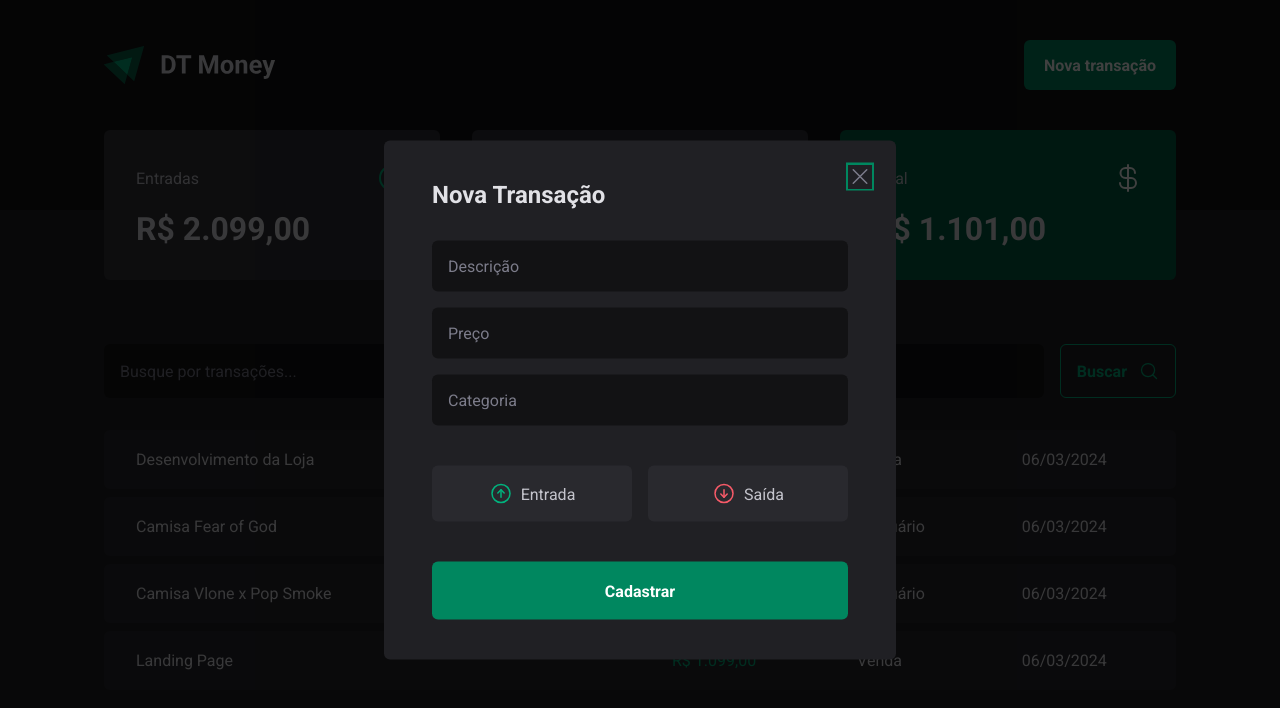
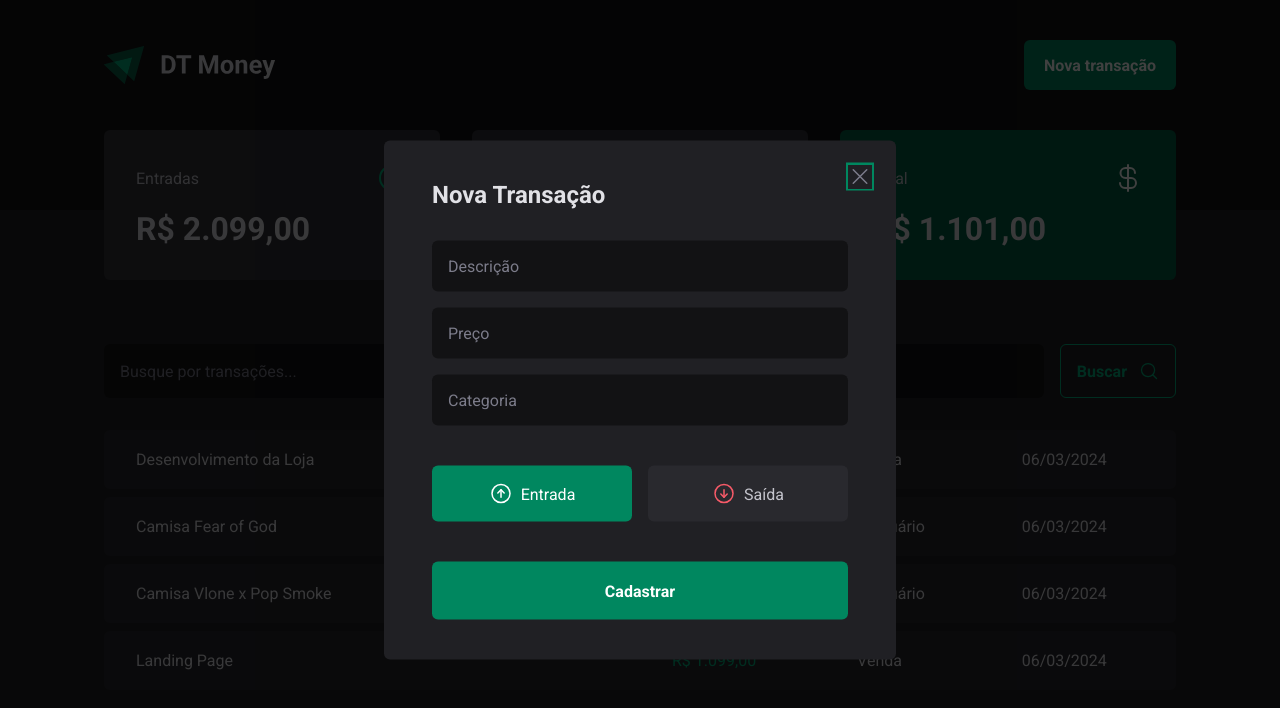
Before and after one commit to RuanCxrdoso/DT-Money, a React (Vite) app: page / in a window 1280 px wide. Both pictures are taken after a click on the button "Nova transação". Shown: the top 708 px of the page. Built offline with nearby package versions, Linux system fonts and the light colour scheme; data requests are answered from the project's data file.

Commit message:
feat: Add react hook form

```diff
--- a/src/components/NewTransactionModal/index.tsx
+++ b/src/components/NewTransactionModal/index.tsx
@@ -1,8 +1,32 @@
 import * as Dialog from '@radix-ui/react-dialog'
 import { Content, Overlay, Close, TransactionType, TransactionTypeButton } from './style'
 import { ArrowCircleDown, ArrowCircleUp, X } from 'phosphor-react'
+import * as zod from 'zod'
+import { Controller, useForm } from 'react-hook-form'
+import { zodResolver } from '@hookform/resolvers/zod'
+
+const NewTransactionModalSchema = zod.object({
+  description: zod.string(),
+  price: zod.number(),
+  category: zod.string(),
+  type: zod.enum(['income', 'outcome'])
+})
+
+type NewTransactionsModalType = zod.infer<typeof NewTransactionModalSchema>
 
 export function NewTransactionModal() {
+  const { control, register, handleSubmit, formState: { isSubmitting } } = useForm<NewTransactionsModalType>({
+    resolver: zodResolver(NewTransactionModalSchema),
+    defaultValues: {
+      type: 'income'
+    }
+  })
+
+  async function handleCreateNewTransactionSubmit(data: NewTransactionsModalType) {
+    await new Promise((resolve) => setTimeout(resolve, 2000))
+    console.log(data)
+  }
+
   return (
     <Dialog.Portal>
       <Overlay />
@@ -14,23 +38,34 @@ export function NewTransactionModal() {
           <X size={24}/>
         </Close>
 
-        <form action="">
-          <input type="text" placeholder='Descrição' required />
-          <input type="number" placeholder='Preço' required />
-          <input type="text" placeholder='Categoria' required />
+        <form onSubmit={handleSubmit(handleCreateNewTransactionSubmit)}>
+          <input type="text" placeholder='Descrição' {...register('description')} required />
+          <input type="number" placeholder='Preço' {...register('price', { valueAsNumber: true })} required />
+          <input type="text" placeholder='Categoria' {...register('category')} required />
 
-          <TransactionType>
-            <TransactionTypeButton variant='income' value='income'>
+          <Controller
+            control={control}
+            name='type'
+            render={({ field }) => {
+              return (
+                <TransactionType onValueChange={field.onChange} value={field.value}>
+                  <TransactionTypeButton variant='income' value='income' disabled={isSubmitting}>
                     <ArrowCircleUp size={24} />
                     <span>Entrada</span>
                   </TransactionTypeButton>
-            <TransactionTypeButton variant='outcome' value='outcome'>
+
+                  <TransactionTypeButton variant='outcome' value='outcome' disabled={isSubmitting}>
                     <ArrowCircleDown size={24} />
                     <span>Saída</span>
                   </TransactionTypeButton>
                 </TransactionType>
+              )
+            }}
+          />
 
-          <button type='submit'>Cadastrar</button>
+          <button type='submit' disabled={isSubmitting}>
+            Cadastrar
+          </button>
         </form>
 
       </Content>
--- a/src/components/NewTransactionModal/style.ts
+++ b/src/components/NewTransactionModal/style.ts
@@ -53,7 +53,12 @@ export const Content = styled(Dialog.Content)`
       cursor: pointer;
       transition: background-color 0.2s;
 
-      &:hover {
+      &:disabled {
+        opacity: 0.5;
+        cursor: not-allowed;
+      }
+
+      &:not(:disabled):hover {
         background-color: ${props => props.theme["green-700"]};
       }
     }
--- a/src/pages/Transactions/components/SearchForm/index.tsx
+++ b/src/pages/Transactions/components/SearchForm/index.tsx
@@ -1,11 +1,36 @@
-import { MagnifyingGlass } from "phosphor-react";
-import { SearchFormContainer } from "./style";
+import { MagnifyingGlass } from "phosphor-react"
+import { SearchFormContainer } from "./style"
+import { useForm } from "react-hook-form"
+import * as zod from 'zod'
+import { zodResolver } from "@hookform/resolvers/zod"
+
+const SearchFormSchema = zod.object({
+  query: zod.string()
+})
+
+type SearchFormInputsType = zod.infer<typeof SearchFormSchema>
 
 export function SearchForm () {
+  const { register, handleSubmit, formState: { isSubmitting } } = useForm<SearchFormInputsType>({
+    resolver: zodResolver(SearchFormSchema)
+  })
+
+  async function handleSearchTransactions(data: SearchFormInputsType) {
+    // 2 seconds delay
+    await new Promise((resolve) => setTimeout(resolve, 2000))
+
+    console.log(data)
+  }
+
   return (
-    <SearchFormContainer>
-      <input type="text" name="search" placeholder="Busque por transações..." autoComplete="off" />
-      <button type="submit">
+    <SearchFormContainer onSubmit={handleSubmit(handleSearchTransactions)}>
+      <input
+        type="text"
+        placeholder="Busque por transações..."
+        autoComplete="off"
+        {...register('query')}
+      />
+      <button type="submit" disabled={isSubmitting}>
         <span>Buscar</span>
         <MagnifyingGlass size={20} />
       </button>
--- a/src/pages/Transactions/components/SearchForm/style.ts
+++ b/src/pages/Transactions/components/SearchForm/style.ts
@@ -32,7 +32,12 @@ export const SearchFormContainer = styled.form`
     cursor: pointer;
     transition: background-color .2s, border .2s, color .2s;
 
-    &:hover {
+    &:disabled {
+      opacity: 0.5;
+      cursor: not-allowed;
+    }
+
+    &:not(:disabled):hover {
       background-color: ${props => props.theme["green-500"]};
       border: 1px solid ${props => props.theme["green-500"]};
       color: ${props => props.theme.white};
```
Also changed, not shown: package.json (+5 -2 lines), 1 other file (tests, documents, lock files or other folders). Lines whose indentation alone changed are shown as unchanged.
